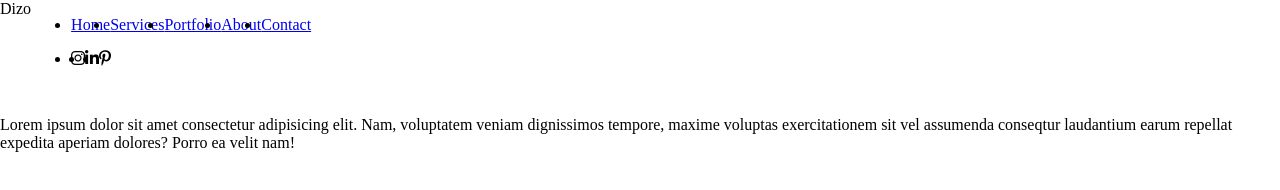
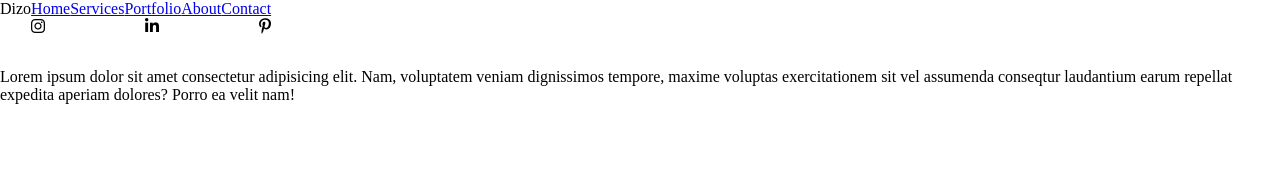
Before and after one commit to Paradize250/Dizo, a plain HTML site: page index.html in a window 1280 px wide. Drawn offline with Linux system fonts and the light colour scheme; a web font is replaced by a local one.

Commit message:
change the ul styling to horizontal

```diff
--- a/assets/css/style.css
+++ b/assets/css/style.css
@@ -2,20 +2,34 @@
     font-family: 'andika';
     src: url(../../font/Andika/Andika-Regular.ttf);
 }
-img{
+
+img {
     width: 100%;
 }
-*{
+
+* {
     box-sizing: border-box;
     font-family: 'andika';
 }
-header{
+
+header {
     margin-bottom: 2rem;
 }
-body{
+
+body {
     margin: 0;
 }
-nav, ul{
+
+nav {
     display: flex;
-  flex-direction: row;
+    flex-direction: row;
 }
+
+ul {
+    display: flex;
+    flex-direction: row;
+    list-style: none;
+    justify-content: space-between;
+    padding: 0;
+    margin: 0;
+}
```
